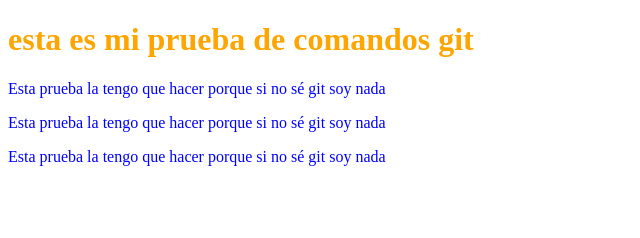
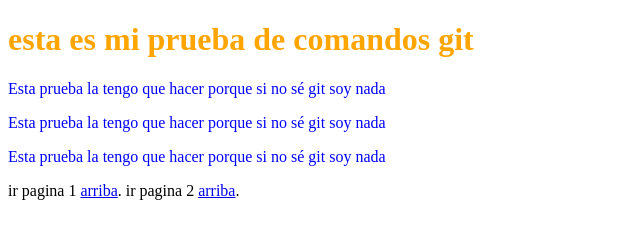
Before and after one commit to SawReuque/matiasreuque_001D, a plain HTML site: page index.html in a window 1280 px wide. Shown: the whole page, without its empty margins (0-640 px from the left). Drawn offline with Linux system fonts and the light colour scheme; files that its build step writes are made by us from their sources.

Commit message:
navegación terminada

```diff
--- a/index.html
+++ b/index.html
@@ -15,5 +15,8 @@
         si no sé git soy nada</p>
         <p>Esta prueba la tengo que hacer porque
             si no sé git soy nada</p>
+
+            ir pagina 1 <a href="page1.html">arriba</a>.
+            ir pagina 2 <a href="page2.html">arriba</a>.
 </body>
 </html>
```
